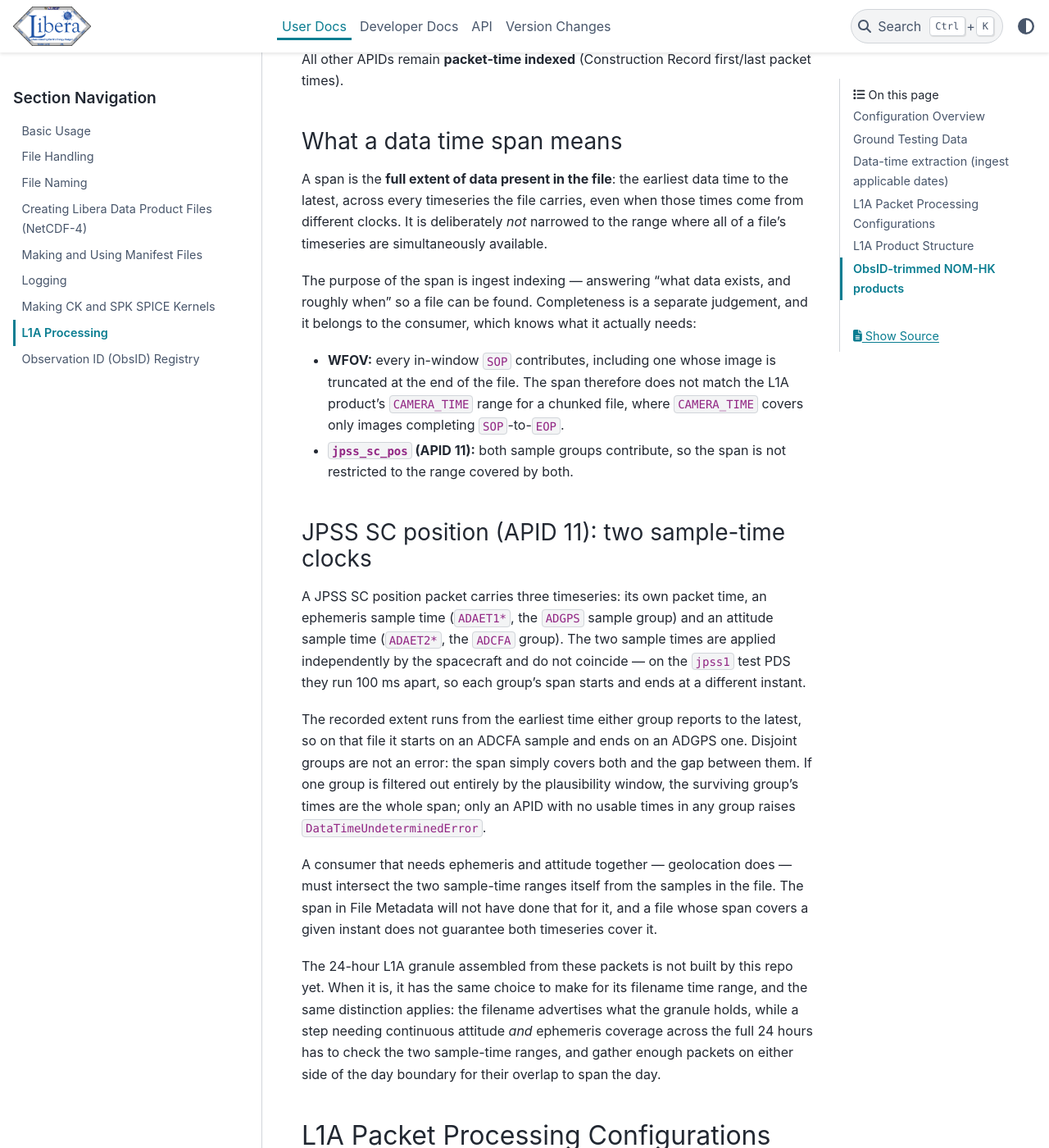
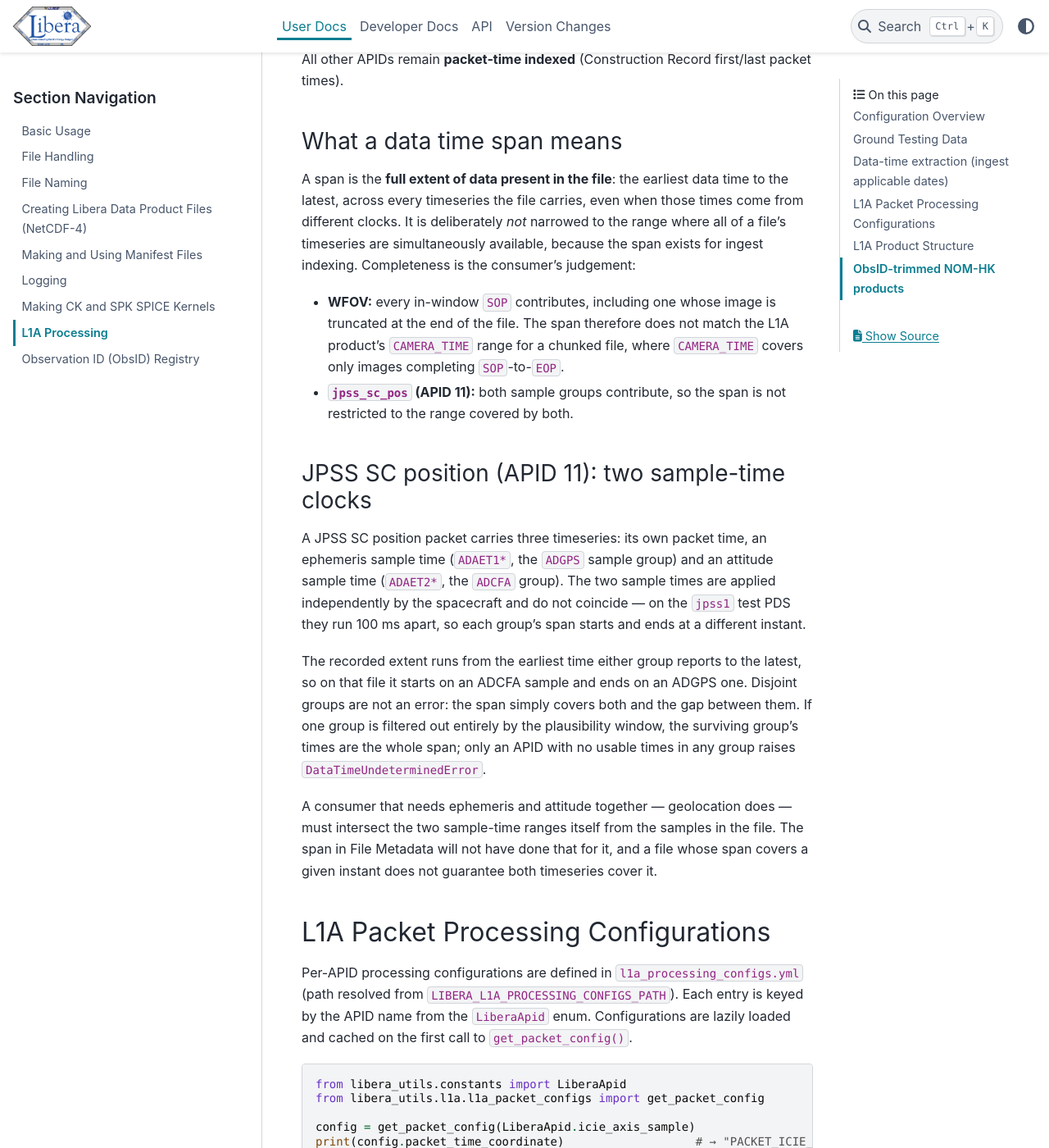
Before and after one commit to LASP-Libera/libera_utils, a Sphinx documentation site: the page built from doc/source/user-docs/l1a_processing.md, in a window 1280 px wide and 1400 px high, scrolled down 4859 px. Shown: the whole window at 82% size. Built offline with Sphinx 7.4.7 and the PyData theme 0.15.4, drawn with Linux system fonts in a browser that asks for light colours; pages that are not in the unit, such as notebooks, are missing from menus; some of the changed text lies outside the part shown.

Commit message:
Prose clean up

```diff
--- a/doc/source/user-docs/l1a_processing.md
+++ b/doc/source/user-docs/l1a_processing.md
@@ -140,9 +140,9 @@
 depend on when the extraction ran; the ceiling is far enough out to admit DITL captures running at
 a mission-era epoch.
 
-Filtering happens before any `min()`/`max()` is taken. Exclusions are logged at `WARNING`. If nothing survives for an APID, it is reported
-in the scan's `failed_apids` (or `DataTimeUndeterminedError` is raised from
-`extract_data_time_range`) rather than returning a bogus span.
+Filtering happens before any `min()`/`max()` is taken, and exclusions are logged at `WARNING`. If
+nothing survives for an APID, `scan_ground_ccsds_file` returns `None` and
+`extract_data_time_range` raises `DataTimeUndeterminedError`, rather than returning a bogus span.
 
 ## Data-time extraction (ingest applicable dates)
 
@@ -170,11 +170,7 @@
 A span is the **full extent of data present in the file**: the earliest data time to the latest,
 across every timeseries the file carries, even when those times come from different clocks. It is
 deliberately _not_ narrowed to the range where all of a file's timeseries are simultaneously
-available.
-
-The purpose of the span is ingest indexing — answering "what data exists, and roughly when" so a
-file can be found. Completeness is a separate judgement, and it belongs to the consumer, which
-knows what it actually needs:
+available, because the span exists for ingest indexing. Completeness is the consumer's judgement:
 
 - **WFOV:** every in-window `SOP` contributes, including one whose image is truncated at the end of
   the file. The span therefore does not match the L1A product's `CAMERA_TIME` range for a chunked
@@ -199,12 +195,6 @@
 sample-time ranges itself from the samples in the file. The span in File Metadata will not have
 done that for it, and a file whose span covers a given instant does not guarantee both timeseries
 cover it.
-
-The 24-hour L1A granule assembled from these packets is not built by this repo yet. When it is, it
-has the same choice to make for its filename time range, and the same distinction applies: the
-filename advertises what the granule holds, while a step needing continuous attitude _and_
-ephemeris coverage across the full 24 hours has to check the two sample-time ranges, and gather
-enough packets on either side of the day boundary for their overlap to span the day.
 
 ## L1A Packet Processing Configurations
 
```
Also changed, not shown: doc/source/changelog.md (+3 -3 lines), 6 other files.
